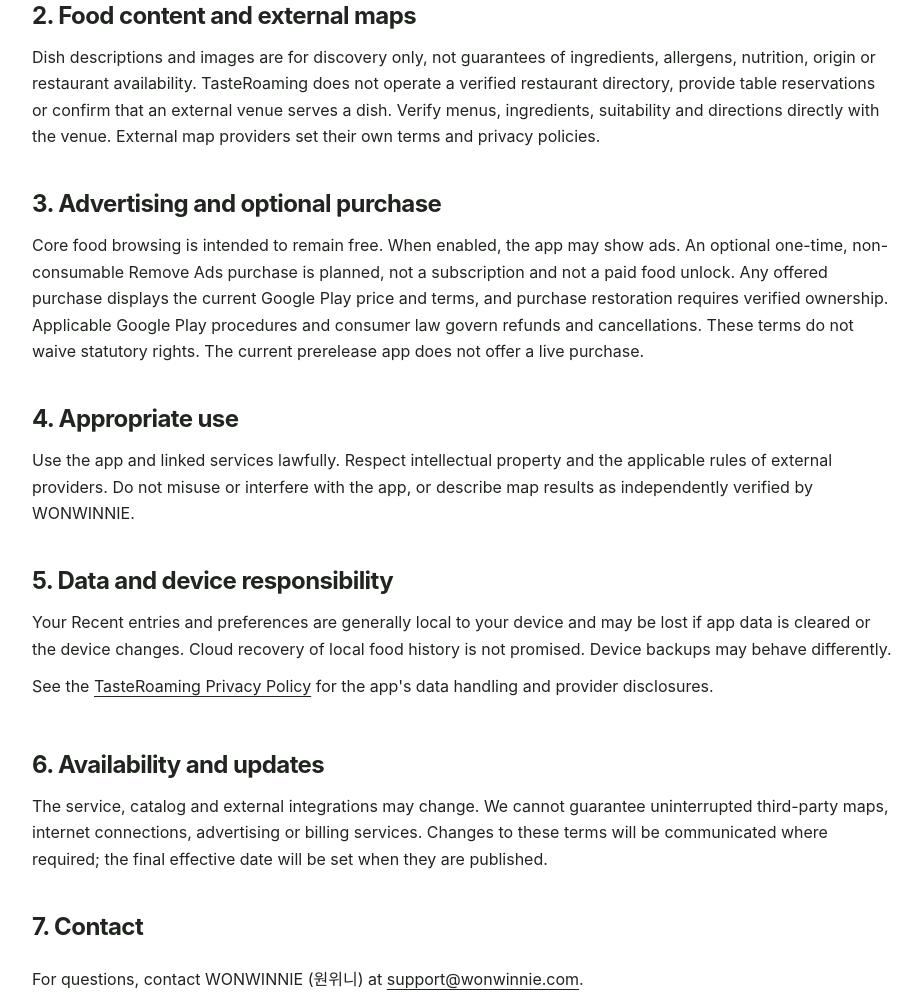
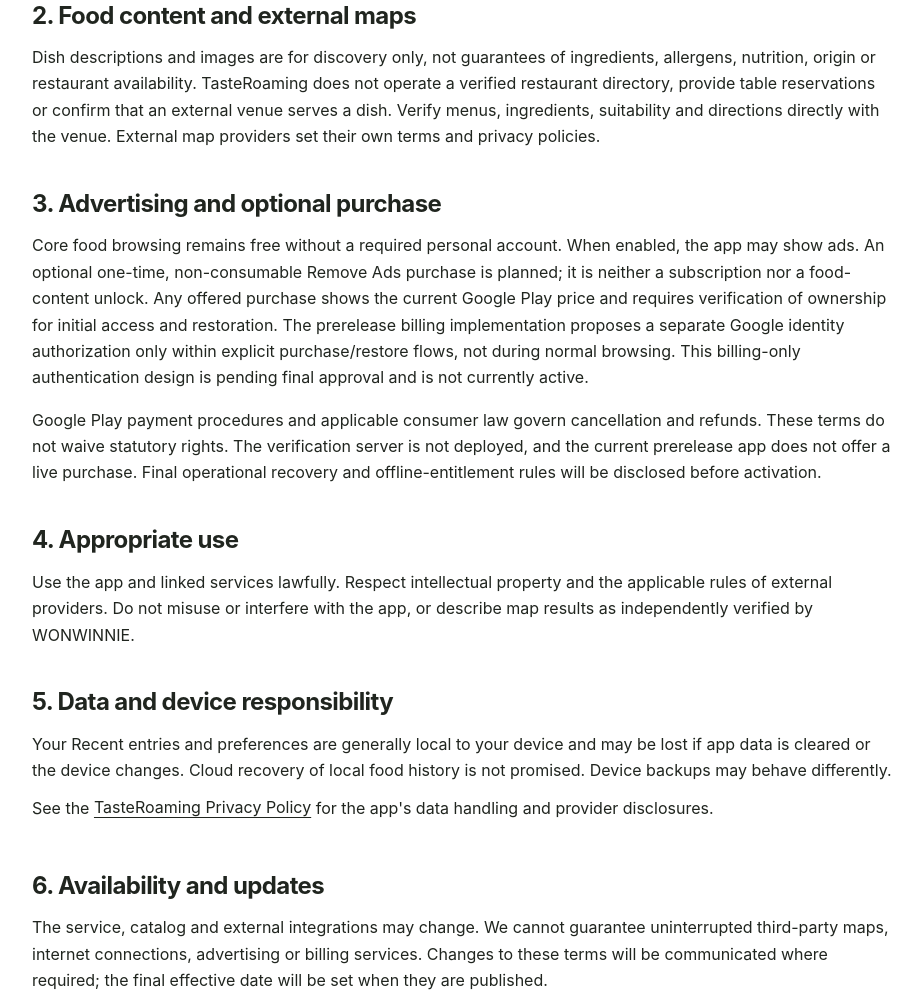
Before and after one commit to wonster0901/motility9-wix-import-test, a website: page tasteroaming/terms/index.html in a window 1280 px wide. Shown: the part 817-1823 px from the top of the page, without its empty margins (178-1100 px from the left). Drawn offline with Linux system fonts and the light colour scheme.

Commit message:
Update TasteRoaming draft billing privacy disclosures against PR22

```diff
--- a/tasteroaming/terms/index.html
+++ b/tasteroaming/terms/index.html
@@ -4,7 +4,7 @@
 <header class="site-header"><div class="shell header-row"><a class="wordmark back-link" href="/">← WONWINNIE</a><nav class="desktop-nav" aria-label="Primary"><a href="/tasteroaming/#discover">Discover</a><a href="/tasteroaming/#modes">Explore Modes</a><a href="/tasteroaming/#how-it-works">How It Works</a><a href="/tasteroaming/support/">Support</a></nav><details class="site-menu"><summary>Menu</summary><nav class="menu-links" aria-label="Mobile"><a href="/tasteroaming/#discover">Discover</a><a href="/tasteroaming/#modes">Explore Modes</a><a href="/tasteroaming/#how-it-works">How It Works</a><a href="/tasteroaming/support/">Support</a></nav></details></div></header>
 <main id="main" tabindex="-1"><div class="shell reading"><aside class="review-banner" aria-label="Review status"><strong>Review draft — not effective</strong>This proposed first-release terms requires final approval and confirmation of live advertising, purchase verification and data-retention operations before publication.</aside><h1>TasteRoaming Terms of Use — release candidate</h1><p class="lead">Terms for food browsing, map searches, ads and optional one-time purchases.</p><p class="review-meta">Developer: WONWINNIE (원위니) · App: TasteRoaming<br>Prepared: 7 November 2026 · Effective date: not set<br>Contact: <a href='mailto:support@wonwinnie.com'>support@wonwinnie.com</a></p><section><h2>1. About TasteRoaming</h2><p>TasteRoaming is provided by WONWINNIE (원위니) for discovering food through HERE, TRIP and WORLD. The bundled catalog can be browsed offline; external map searches may require an internet connection.</p></section>
 <section><h2>2. Food content and external maps</h2><p>Dish descriptions and images are for discovery only, not guarantees of ingredients, allergens, nutrition, origin or restaurant availability. TasteRoaming does not operate a verified restaurant directory, provide table reservations or confirm that an external venue serves a dish. Verify menus, ingredients, suitability and directions directly with the venue. External map providers set their own terms and privacy policies.</p></section>
-<section><h2>3. Advertising and optional purchase</h2><p>Core food browsing is intended to remain free. When enabled, the app may show ads. An optional one-time, non-consumable Remove Ads purchase is planned, not a subscription and not a paid food unlock. Any offered purchase displays the current Google Play price and terms, and purchase restoration requires verified ownership. Applicable Google Play procedures and consumer law govern refunds and cancellations. These terms do not waive statutory rights. The current prerelease app does not offer a live purchase.</p></section>
+<section><h2>3. Advertising and optional purchase</h2><p>Core food browsing remains free without a required personal account. When enabled, the app may show ads. An optional one-time, non-consumable Remove Ads purchase is planned; it is neither a subscription nor a food-content unlock. Any offered purchase shows the current Google Play price and requires verification of ownership for initial access and restoration. The prerelease billing implementation proposes a separate Google identity authorization only within explicit purchase/restore flows, not during normal browsing. This billing-only authentication design is pending final approval and is not currently active.</p><p>Google Play payment procedures and applicable consumer law govern cancellation and refunds. These terms do not waive statutory rights. The verification server is not deployed, and the current prerelease app does not offer a live purchase. Final operational recovery and offline-entitlement rules will be disclosed before activation.</p></section>
 <section><h2>4. Appropriate use</h2><p>Use the app and linked services lawfully. Respect intellectual property and the applicable rules of external providers. Do not misuse or interfere with the app, or describe map results as independently verified by WONWINNIE.</p></section>
 <section><h2>5. Data and device responsibility</h2><p>Your Recent entries and preferences are generally local to your device and may be lost if app data is cleared or the device changes. Cloud recovery of local food history is not promised. Device backups may behave differently. See the <a href='/tasteroaming/privacy/'>TasteRoaming Privacy Policy</a> for the app's data handling and provider disclosures.</p></section>
 <section><h2>6. Availability and updates</h2><p>The service, catalog and external integrations may change. We cannot guarantee uninterrupted third-party maps, internet connections, advertising or billing services. Changes to these terms will be communicated where required; the final effective date will be set when they are published.</p></section>
```
